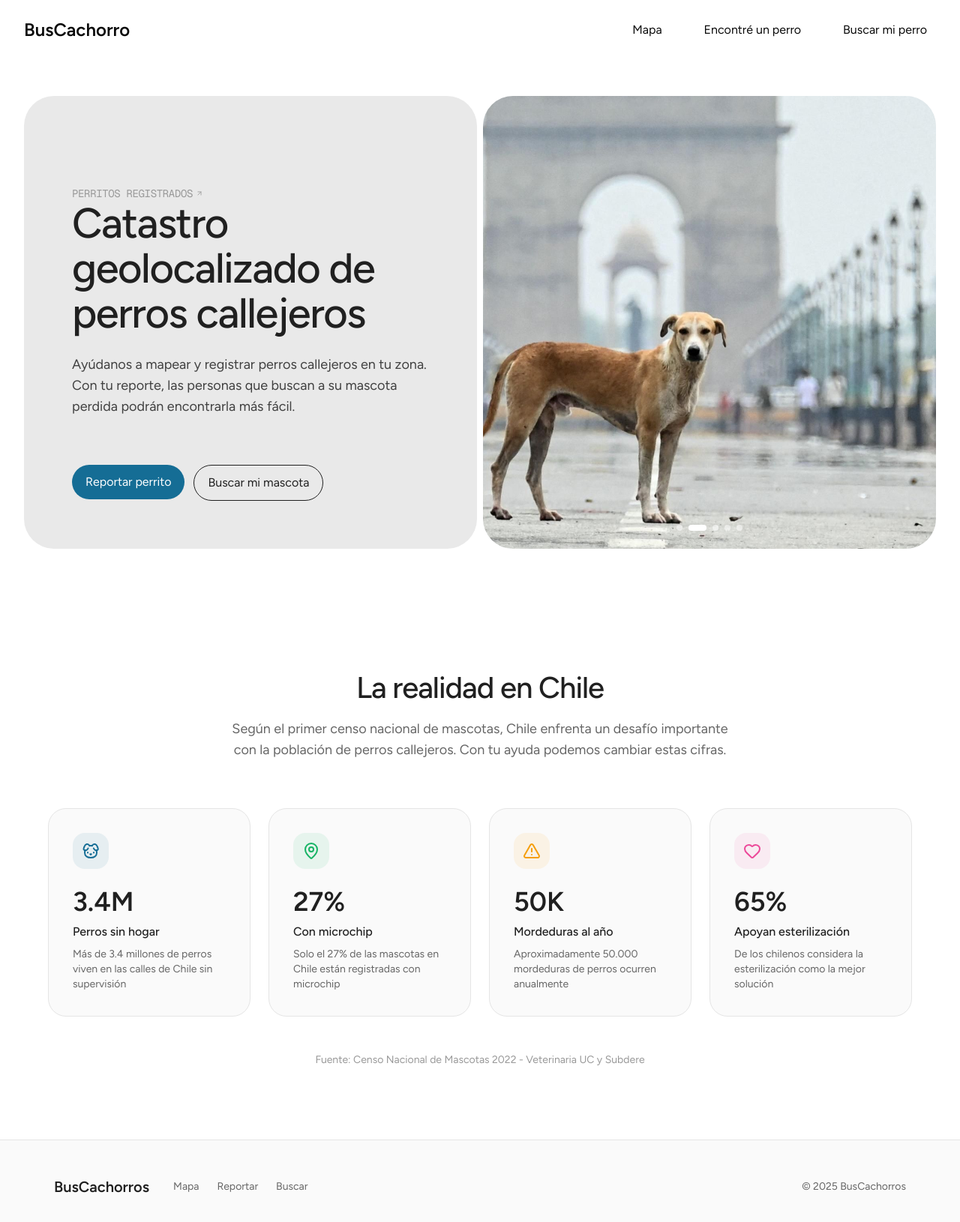
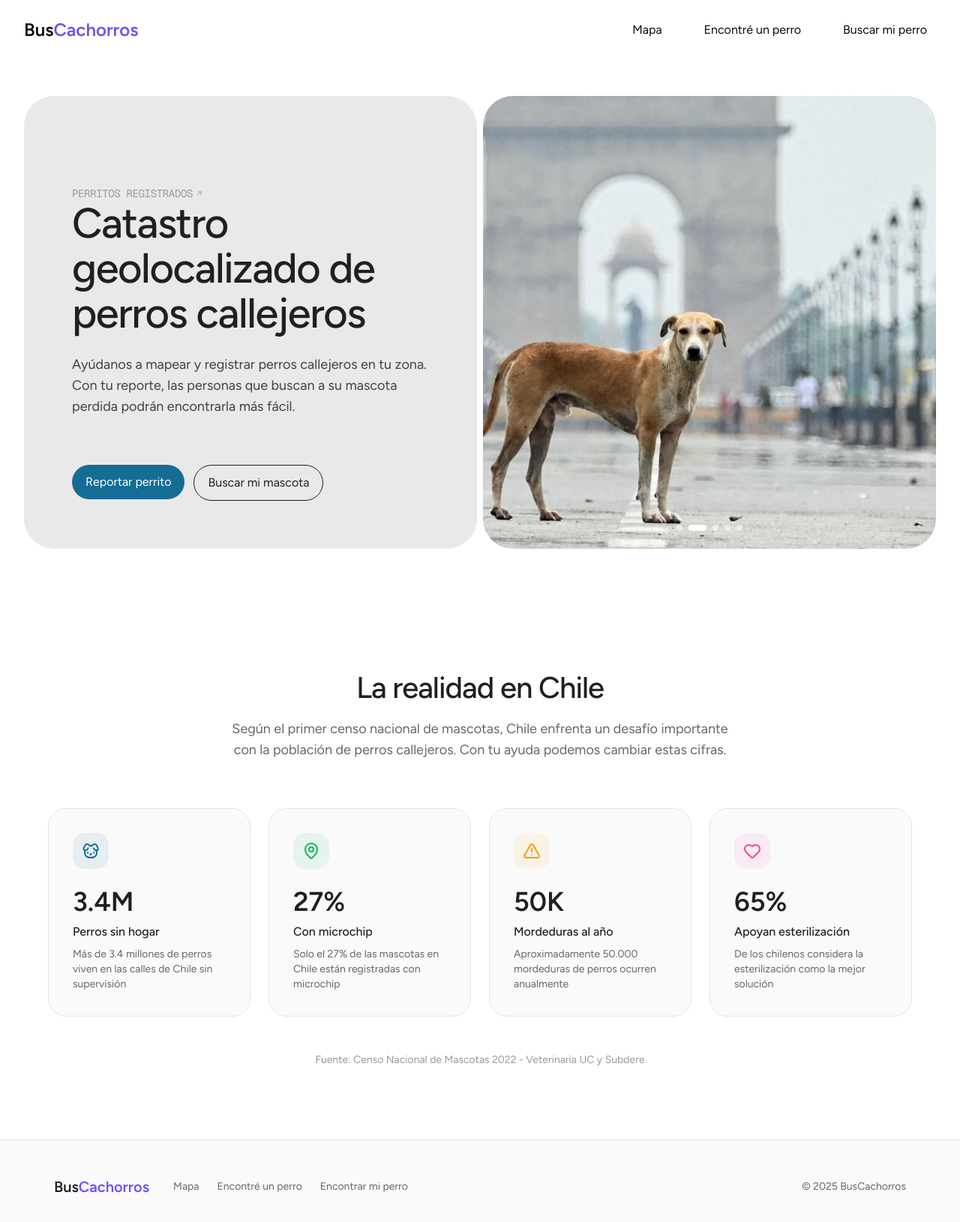
Before and after one commit to platanus-hack/platanus-hack-25-team-41, a Next.js app in the folder frontend/: page / in a window 1280 px wide. Shown: the top 1630 px of the page at 75% size. Built offline with nearby package versions, Linux system fonts and the light colour scheme.

Commit message:
fix: actualizar texto en el pie de página y la barra de navegación (#24)

```diff
--- a/frontend/src/components/Footer.jsx
+++ b/frontend/src/components/Footer.jsx
@@ -21,7 +21,7 @@ export const Footer = () => {
               className="text-xl font-semibold text-[#202020]"
               style={{ fontFamily: "Figtree", fontWeight: "600" }}
             >
-              BusCachorros
+              Bus<b className="text-[#744df6]">Cachorros</b>
             </h3>
             <nav className="flex items-center gap-6">
               <Link
@@ -36,14 +36,14 @@ export const Footer = () => {
                 className="text-sm text-[#666666] hover:text-[#202020] transition-colors duration-150"
                 style={{ fontFamily: "Figtree" }}
               >
-                Reportar
+                Encontré un perro
               </Link>
               <Link
                 href="/buscar"
                 className="text-sm text-[#666666] hover:text-[#202020] transition-colors duration-150"
                 style={{ fontFamily: "Figtree" }}
               >
-                Buscar
+                Encontrar mi perro
               </Link>
             </nav>
           </div>
--- a/frontend/src/components/Navbar.jsx
+++ b/frontend/src/components/Navbar.jsx
@@ -60,7 +60,7 @@ export const Navbar = () => {
                   fontWeight: "800",
                 }}
               >
-                BusCachorro
+                Bus<b className="text-[#744df6]">Cachorros</b>
               </span>
             </Link>
           </div>
```
